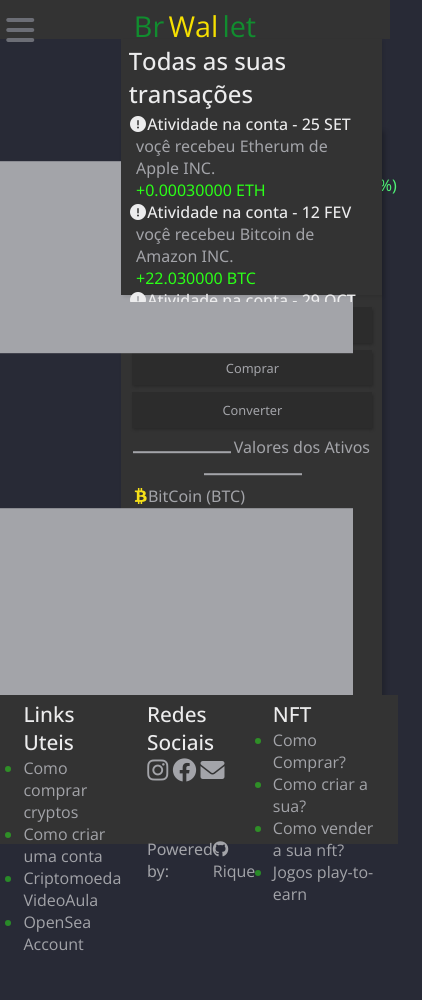
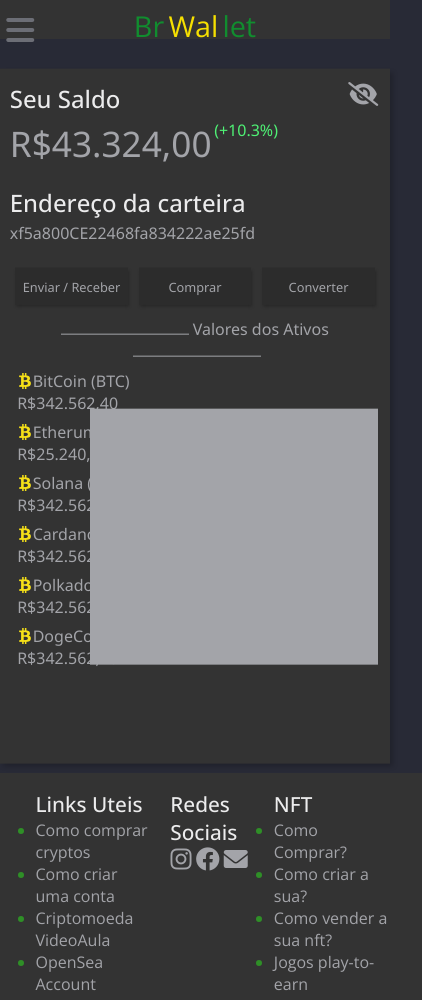
Before and after one commit to devrik3/BrWallet, a plain HTML site: page index.html in a window 390 px wide. Shown: the whole page, 422 px wide, since content can reach past the window. Before the commit the page ends 955 px from the top, so only its background shows below. Drawn offline with nearby package versions, Linux system fonts and the light colour scheme; a web font is replaced by a local one.

Commit message:
Update style.css

```diff
--- a/css/style.css
+++ b/css/style.css
@@ -466,6 +466,212 @@
 	header .nav-mobile i{display: block;}
 	.left-menu{display: none;}
 	footer{position: absolute;bottom: 0;}
+		.indique,
+	.convide,
+	.nft,
+	.ativos,
+	.googleADS{display: none;}
+	.dashboard{
+		width: 95%;
+		height: 80%;
+		left: 0;
+		right: 0;
+		top: 26rem;
+		margin: 0 auto;
+		background: #333;
+		padding: 2.5%;
+		box-shadow: 3px 3px 5px rgba(0,0,0, .20);
+		z-index: 1;
+	}
+	.dashboard h2{
+		font-family: 'Open Sans', sans-serif;
+		font-weight: 500;
+		font-size: 1.5rem;
+		margin: 1% 0;
+		color: #ECECED;
+	}
+	.dashboard p{
+		font-family: 'Segoe UI', sans-serif;
+		font-weight: 200;
+		font-size: 1rem;
+		color: #A3A4A9;
+		margin: 0 auto;
+	}
+	.dashboard span{display: inline-flex;}
+	.dashboard .saldoBank{font-size: 2.2rem;}
+	.dashboard .porcent{color: #4FF175; margin-left: 1%;}
+	.dashboard .hidden{
+		position: absolute;
+		color: #A3A4A9;
+		right: 3%;
+		font-size: 1.5rem;
+		cursor: pointer;
+	}
+	.dashboard .hidden i{position: absolute; right: 3.5%;}
+	.dashboard .hidden .view{display: none;}
+	.end{
+		user-select: text;
+		user-drag: text;
+		-webkit-user-drag: none;
+	}
+	.end::selection{background: #A3A4A9;}
+	.carteira{margin: 5% 0;}
+	.dashboard .interacaoMenu{
+		width: 100%;
+		display: inline-flex;
+	}
+	.dashboard .interacaoMenu button{
+		width: 25rem;
+		height: 2.3rem;
+		font-size: .8rem;
+		font-family: 'Segoe UI', sans-serif;
+		font-weight: 400;
+		color: #A3A4A9;
+		background: #2C2C2C;
+		border: 1.5px solid #2C2C2C;
+		box-shadow: 1px 2px 3px rgba(0,0,0, .25);
+		text-align: center;
+		display: inline-flex;
+		vertical-align: center;
+		align-items: center;
+		justify-content: center;
+		margin: 1.5%;
+		cursor: pointer;
+		padding: 1px;
+	}
+	.dashboard .interacaoMenu button:hover{transform: scale(1.04);}
+	.dashboard .interacaoMenu button:active{transform: scale(1);}
+	.dashboard .analytics{display: none;}
+	.dashboard .paragraph{
+		text-align: center;
+		margin: 2% 0;
+	}
+	.dashboard .paragraph::after{
+		content: '';
+		background: currentColor;
+		width: 34.5%;
+		height: 1.5px;
+		display: inline-flex;
+		margin-left: 1%;
+	}
+	.dashboard .paragraph::before{
+		content: '';
+		background: currentColor;
+		width: 34.5%;
+		height: 1.5px;
+		display: inline-flex;
+		margin-right: 1%;
+	}
+	.dashboard .analyticsAtivos{
+		background: #A3A4A9;
+		width: 18rem;
+		height: 16rem;
+		position: absolute;
+		right: 3%;
+		top: 49%;
+		display: block;
+	}
+	.dashboard .value{
+		display: inline-flex;
+	}
+	.dashboard .ativosMercado{
+		margin: 2%;
+	}
+	.dashboard .Ac2{
+		margin: 1% 0 2%;
+	}
+	.dashboard .Ac2:hover{
+		cursor: pointer;
+		margin-left: 2%;
+	}
+	.dashboard .ativosMercado i{
+		color: #F6E018;
+	}
+	.fa-btc{margin: 0 .5% 0;}
+	.transacoes{
+		position: relative;
+		width: 63%;
+		height: 15rem;
+		bottom: 20%;
+		left: 31%;
+		background: #333;
+		padding: 2%;
+		box-shadow: 1.5px 2px 3.5px rgba(0,0,0, .10);
+		margin: 0  0 4%;
+		display: none;
+	}
+	.transacoes h2{
+		font-family: 'Open Sans', sans-serif;
+		font-weight: 500;
+		font-size: 1.5rem;
+		margin: -1% 0 5%;
+		color: #ECECED;
+	}
+	.transacoes .transacoesClient h2{
+		font-family: 'Open Sans', sans-serif;
+		font-weight: 500;
+		font-size: 1rem;
+		margin: 0 auto;
+		color: #ECECED;
+	}
+	.transacoes .transacoesClient p{
+		font-family: 'Segoe UI', sans-serif;
+		font-weight: 200;
+		font-size: 1rem;
+		color: #A3A4A9;
+		margin: 0 3% 0;
+		display: inline-flex;
+		flex-direction: column;
+	}
+	.transacoes .transacoesClient .pagamento{color: #2BFF18;}
+	.transacoes .transacoesClient .attention{margin: 0 .5% 0;}
+	footer{
+		width: 100%;
+		height: 13rem;
+		background: #333;
+		position: absolute;
+		bottom: -20%;
+		left: 0;
+		display: flex;
+		padding: 1rem;
+		justify-content: center;
+		flex-wrap: nowrap;
+		z-index: 3;
+	}
+	footer h2{
+		font-family: 'Open Sans', sans-serif;
+		font-weight: 500;
+		font-size: 1.3rem;
+		margin: 1% 0;
+		color: #ECECED;
+		text-align: left;
+	}
+	footer ul li, footer ul li a{
+		font-family: 'Open Sans', sans-serif;
+		font-weight: 200;
+		font-size: 1rem;
+		color: #A3A4A9;
+	}
+	footer .socialMedia a{
+		font-size: 1rem;
+		color: #A3A4A9;
+	}
+	footer .socialMedia .mediaSocial{
+		font-size: 1.5rem;
+		margin: 1%;
+		text-align: center;
+	}
+	footer .linksUteis{margin: 0 5% 1%;}
+	footer .socialMedia li{margin: .5% 0 50%; display: inline-flex; text-align: center;}
+	footer .nftFooter{margin: 0 4.5% 1%;}
+	footer li a:hover{text-decoration: underline;}
+	footer .socialMedia .creditos p{
+		font-family: 'Segoe UI', sans-serif;
+		font-weight: 200;
+		font-size: 1rem;
+		color: #A3A4A9;
+		display: none;
+	}
 }
 @keyframes toggle{
 	from{width: 30%;}
```
